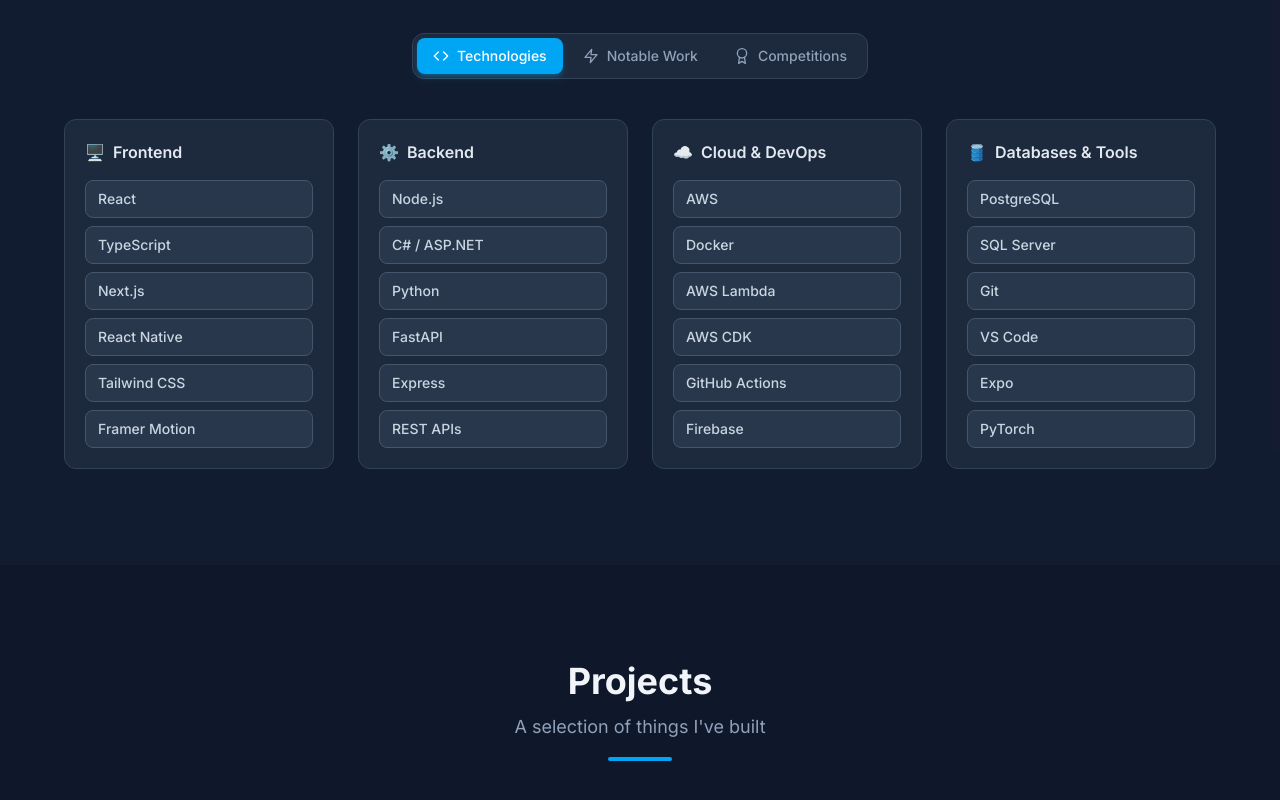
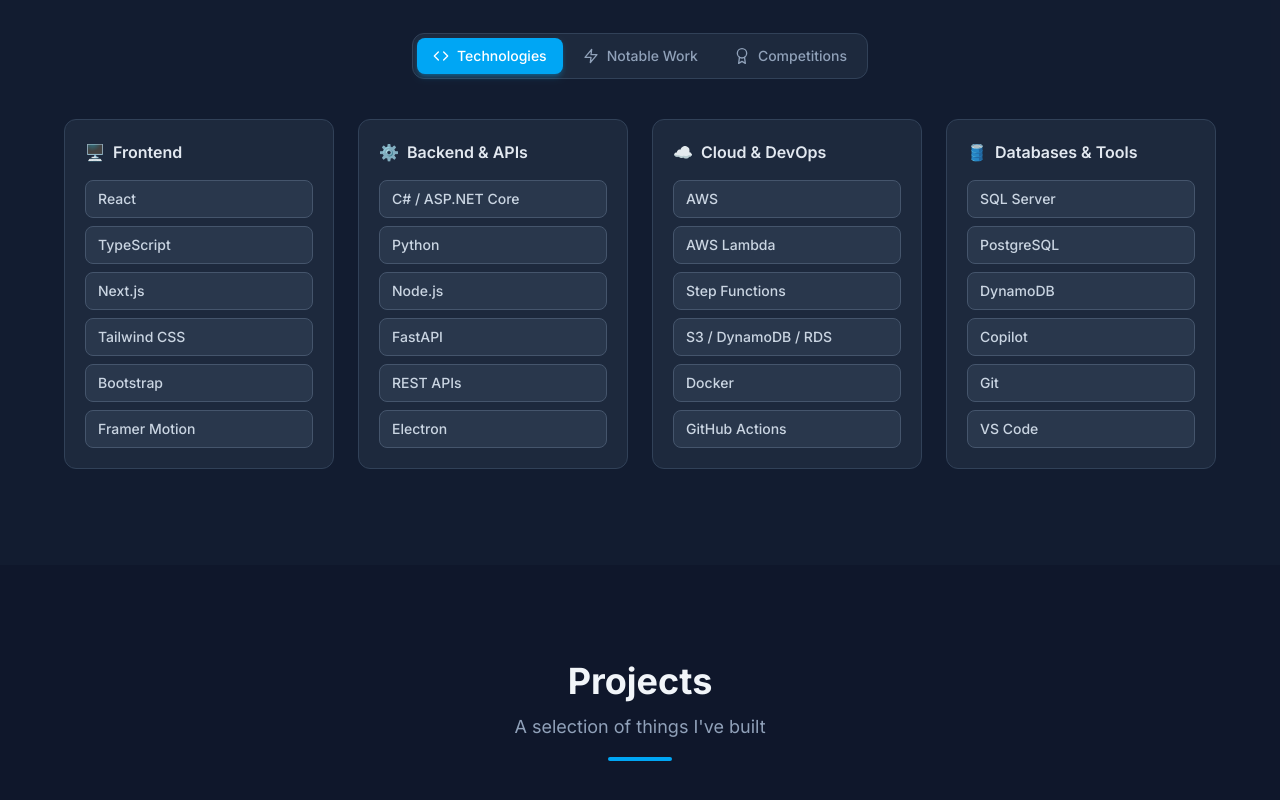
Before and after one commit to Fahim-ju/my-portfolio, a React (Vite) app: page / in a window 1280 px wide. Shown: the part 1837-2637 px from the top of the page. Built offline with nearby package versions, Linux system fonts and the light colour scheme.

Commit message:
Fixed skill section

```diff
--- a/src/components/sections/Skills.tsx
+++ b/src/components/sections/Skills.tsx
@@ -10,7 +10,7 @@
 
 const CATEGORY_ICONS: Record<string, string> = {
   Frontend: '🖥️',
-  Backend: '⚙️',
+  "Backend & APIs": '⚙️',
   'Cloud & DevOps': '☁️',
   'Databases & Tools': '🛢️',
 };
--- a/src/data/notableWork.ts
+++ b/src/data/notableWork.ts
@@ -1,20 +1,20 @@
 import type { NotableWork } from "../types";
 
 export const notableWork: NotableWork[] = [
+  {
+    id: 2,
+    title: "Serverless Email Processing Pipeline",
+    tech: ["AWS Lambda", "AWS SES", "Amazon S3", "DynamoDB", "Python"],
+    description:
+      "Built a serverless pipeline to process incoming emails via AWS SES. The system automatically stores email content in S3, extracts structured information from the email body, processes attachments, and saves metadata into DynamoDB.",
+    category: "AWS",
+  },
   {
     id: 1,
     title: "Secure Multi-User SFTP Server on AWS",
     tech: ["AWS EC2", "Linux", "OpenSSH", "S3", "CloudWatch", "IAM"],
     description:
       "Designed and deployed a secure multi-user SFTP server on AWS EC2 with user isolation using chroot jail. Implemented automated file synchronization to Amazon S3, real-time file monitoring with inotify, and centralized logging using CloudWatch.",
-    category: "AWS",
-  },
-  {
-    id: 2,
-    title: "Serverless Email Processing Pipeline",
-    tech: ["AWS Lambda", "AWS SES", "Amazon S3", "DynamoDB", "Python"],
-    description:
-      "Built a serverless pipeline to process incoming emails via AWS SES. The system automatically stores email content in S3, extracts structured information from the email body, processes attachments, and saves metadata into DynamoDB.",
     category: "AWS",
   },
   {
@@ -50,12 +50,4 @@
     category: "Research",
     url: "https://github.com/Fahim-ju/WILDLIFE-DIVERSITY.git",
   },
-  {
-    id: 6,
-    title: "SharePoint File Integration Tool",
-    tech: [".NET", "Microsoft Graph API", "Azure AD"],
-    description:
-      "Developed a backend integration to securely access and retrieve files from SharePoint using Azure AD app registration and Microsoft Graph APIs.",
-    category: "Backend",
-  },
 ];
--- a/src/data/skills.ts
+++ b/src/data/skills.ts
@@ -7,42 +7,42 @@
       { name: 'React', icon: 'SiReact' },
       { name: 'TypeScript', icon: 'SiTypescript' },
       { name: 'Next.js', icon: 'SiNextdotjs' },
-      { name: 'React Native', icon: 'SiReact' },
       { name: 'Tailwind CSS', icon: 'SiTailwindcss' },
+      { name: 'Bootstrap', icon: 'SiBootstrap' },
       { name: 'Framer Motion', icon: 'SiFramer' },
     ],
   },
   {
-    category: 'Backend',
+    category: 'Backend & APIs',
     skills: [
+      { name: 'C# / ASP.NET Core', icon: 'SiDotnet' },
+      { name: 'Python', icon: 'SiPython' },
       { name: 'Node.js', icon: 'SiNodedotjs' },
-      { name: 'C# / ASP.NET', icon: 'SiDotnet' },
-      { name: 'Python', icon: 'SiPython' },
       { name: 'FastAPI', icon: 'SiFastapi' },
-      { name: 'Express', icon: 'SiExpress' },
       { name: 'REST APIs', icon: 'SiOpenapiinitiative' },
+      { name: 'Electron', icon: 'SiElectron' },
     ],
   },
   {
     category: 'Cloud & DevOps',
     skills: [
       { name: 'AWS', icon: 'SiAmazonwebservices' },
+      { name: 'AWS Lambda', icon: 'SiAwslambda' },
+      { name: 'Step Functions', icon: 'SiAmazonaws' }, // optional, can add a custom icon
+      { name: 'S3 / DynamoDB / RDS', icon: 'SiAmazonwebservices' },
       { name: 'Docker', icon: 'SiDocker' },
-      { name: 'AWS Lambda', icon: 'SiAwslambda' },
-      { name: 'AWS CDK', icon: 'SiAmazonwebservices' },
       { name: 'GitHub Actions', icon: 'SiGithubactions' },
-      { name: 'Firebase', icon: 'SiFirebase' },
     ],
   },
   {
     category: 'Databases & Tools',
     skills: [
+      { name: 'SQL Server', icon: 'SiMicrosoftsqlserver' },
       { name: 'PostgreSQL', icon: 'SiPostgresql' },
-      { name: 'SQL Server', icon: 'SiMicrosoftsqlserver' },
+      { name: 'DynamoDB', icon: 'SiAmazondynamodb' },
+      { name: 'Copilot', icon: 'SiGithub' },
       { name: 'Git', icon: 'SiGit' },
       { name: 'VS Code', icon: 'SiVisualstudiocode' },
-      { name: 'Expo', icon: 'SiExpo' },
-      { name: 'PyTorch', icon: 'SiPytorch' },
     ],
   },
 ];
```
